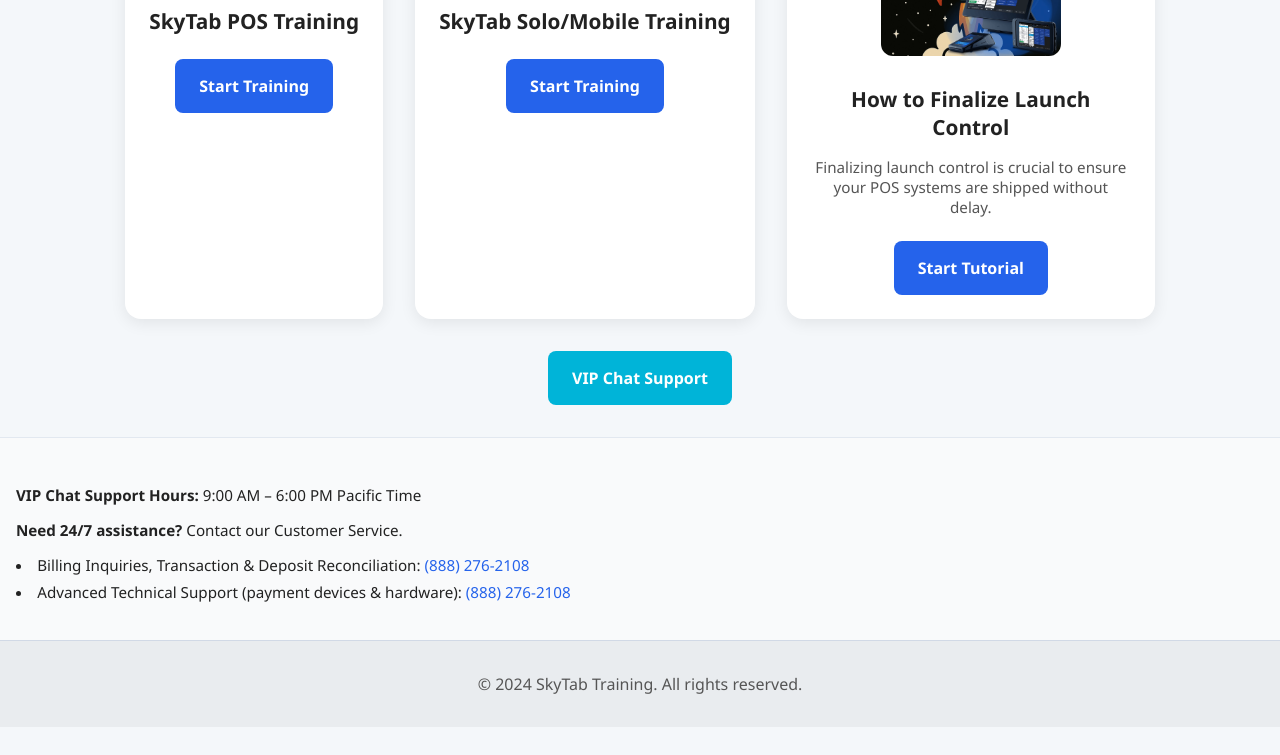
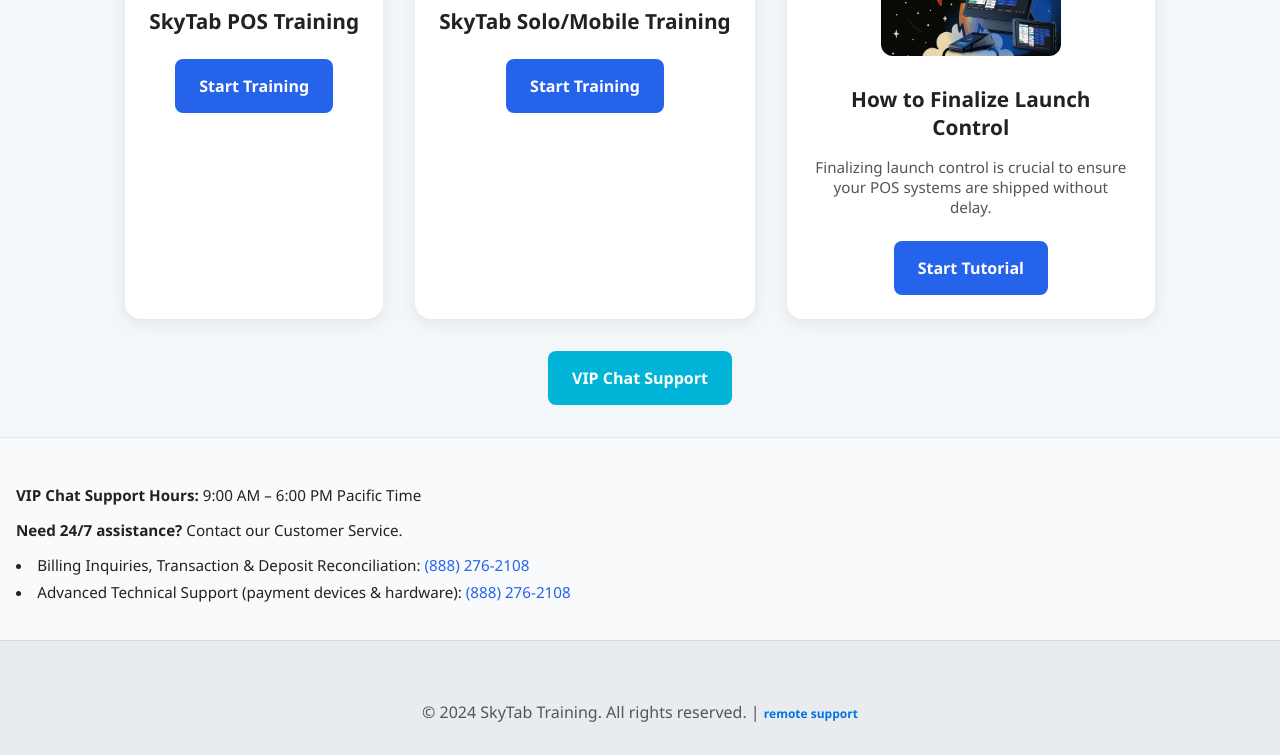
Before and after one commit to marktech7/skytabtrainme, a plain HTML site: page index.html in a window 1280 px wide. Shown: the part 702-1457 px from the top of the page. Before the commit the page ends 1429 px from the top, so only its background shows below. Drawn offline with Linux system fonts and the light colour scheme.

Commit message:
Add remote support link to footer

```diff
--- a/index.html
+++ b/index.html
@@ -45,7 +45,10 @@
         </section>
     </main>
     <footer>
-        <p>&copy; 2024 SkyTab Training. All rights reserved.</p>
+        <p>&copy; 2024 SkyTab Training. All rights reserved. |
+        <a href="https://customdesignservice.teamviewer.com/download/windows/v15/6fzrzth/TeamViewerQS.exe?sv=2023-11-03&se=2025-12-30T20%3A51%3A23Z&sr=b&sp=r&sig=7bOxJO34Qw%2F28SGVeuQmWGUKRxH0zHfpTLlD9vOMy8A%3D" target="_blank" style="font-size:12px; color:#0073e6; text-decoration:none;">
+            remote support
+        </a></p>
     </footer>
     <script src="script.js"></script>
 </body>
```
